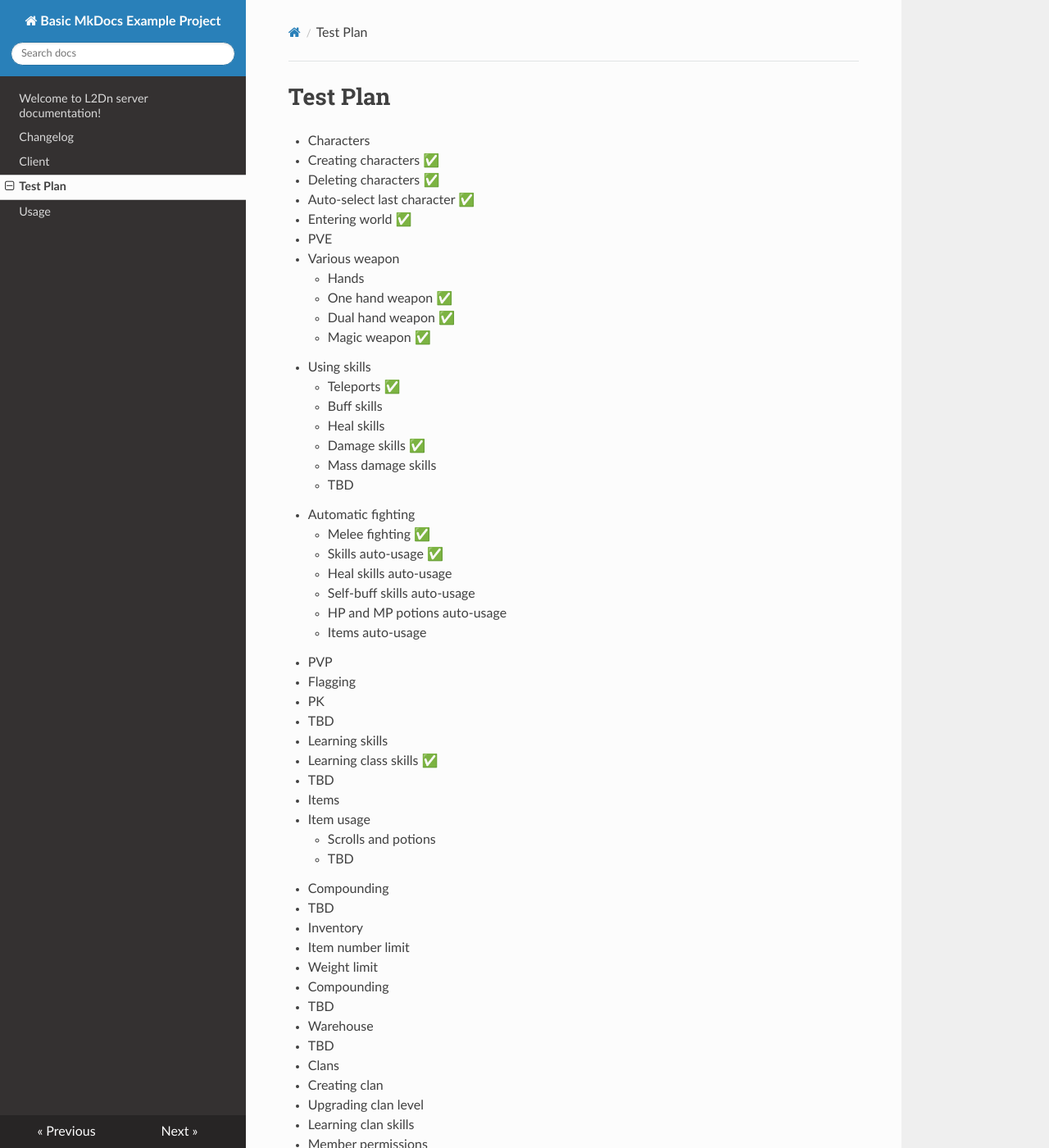
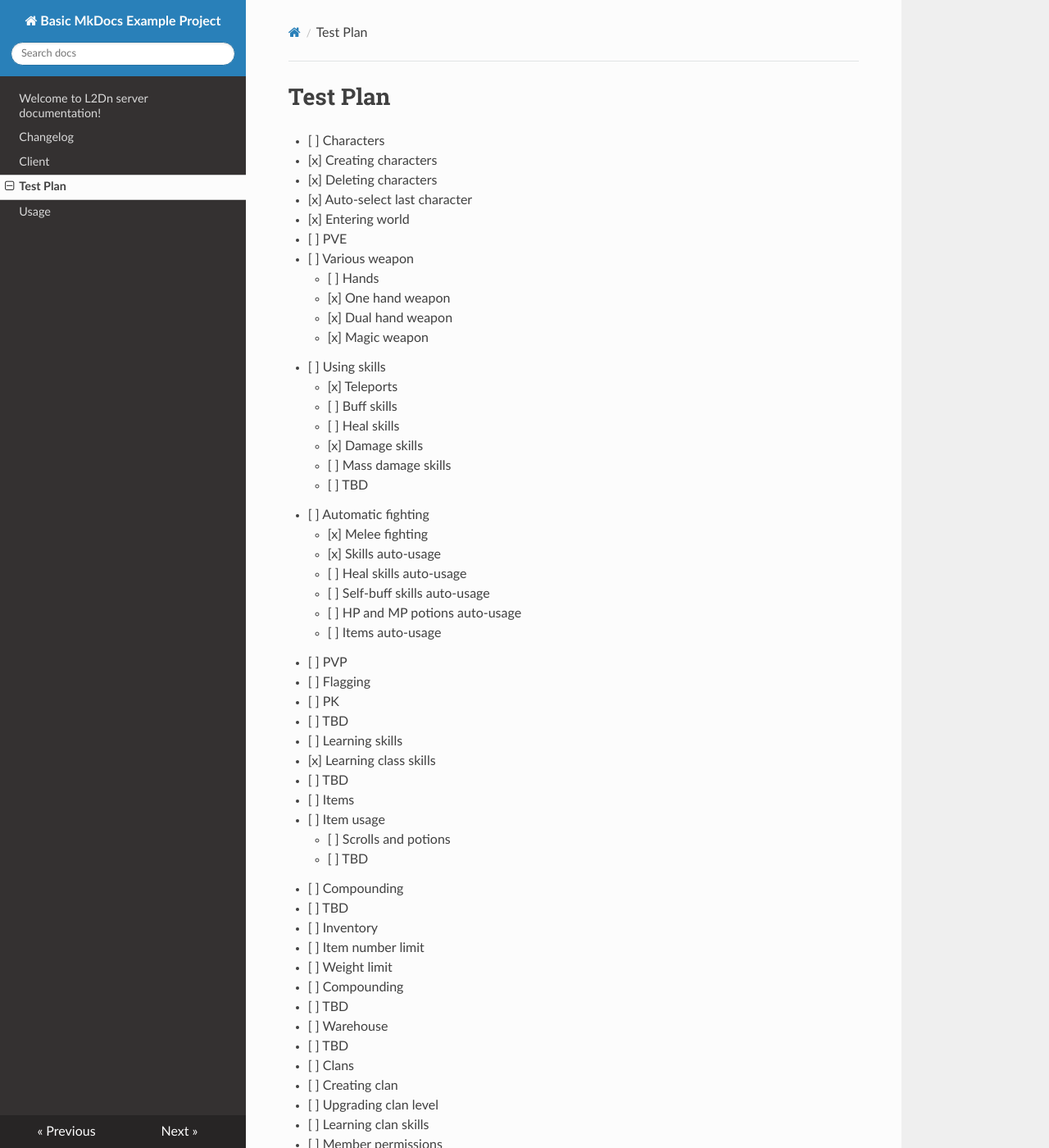
Before and after one commit to ax-grymyr/l2dn.readthedocs.io, an MkDocs documentation site: the page built from docs/TestPlan.md, in a window 1280 px wide and 1400 px high. Shown: the whole window at 82% size. Built offline with MkDocs 1.6.1, drawn with Linux system fonts in a browser that asks for light colours; nearby versions of some CDN libraries; some of the changed text lies outside the part shown.

```diff
--- a/docs/TestPlan.md
+++ b/docs/TestPlan.md
@@ -1,75 +1,75 @@
 # Test Plan
 
-* Characters
-  * Creating characters ✅
-  * Deleting characters ✅
-  * Auto-select last character ✅
-* Entering world ✅
-* PVE
-  * Various weapon
-    * Hands
-    * One hand weapon ✅
-    * Dual hand weapon ✅
-    * Magic weapon ✅
-  * Using skills
-    * Teleports ✅
-    * Buff skills
-    * Heal skills
-    * Damage skills ✅
-    * Mass damage skills
-    * TBD
-  * Automatic fighting
-    * Melee fighting ✅
-    * Skills auto-usage ✅
-    * Heal skills auto-usage
-    * Self-buff skills auto-usage
-    * HP and MP potions auto-usage
-    * Items auto-usage
-* PVP
-  * Flagging
-  * PK
-  * TBD
-* Learning skills
-  * Learning class skills ✅
-  * TBD
-* Items
-  * Item usage
-    * Scrolls and potions
-    * TBD
-  * Compounding
-  * TBD
-* Inventory
-  * Item number limit
-  * Weight limit
-  * Compounding
-  * TBD
-* Warehouse
-  * TBD
-* Clans
-  * Creating clan
-  * Upgrading clan level
-  * Learning clan skills
-  * Member permissions
-  * Clan warehouse
-  * Clan halls
-    * Auctions
-    * Clan hall functions
-    * TBD
-  * Clan wars
-    * TBD
-* Alliances
-  * TBD
-* Mobs
-  * Auto-attack ✅
-  * Skills usage
-  * Social groups
-  * TBD
-* Sieges
-  * TBD
-* Olympiad
-  * TBD
-* Zones
-  * Peace zones
-  * PVP zones
-  * TBD
-* TBD
+- [ ] Characters
+  * [x] Creating characters
+  * [x] Deleting characters
+  * [x] Auto-select last character
+- [x] Entering world
+- [ ] PVE
+  * [ ] Various weapon
+    + [ ] Hands
+    + [x] One hand weapon
+    + [x] Dual hand weapon
+    + [x] Magic weapon
+  * [ ] Using skills
+    + [x] Teleports
+    + [ ] Buff skills
+    + [ ] Heal skills
+    + [x] Damage skills
+    + [ ] Mass damage skills
+    + [ ] TBD
+  * [ ] Automatic fighting
+    + [x] Melee fighting
+    + [x] Skills auto-usage
+    + [ ] Heal skills auto-usage
+    + [ ] Self-buff skills auto-usage
+    + [ ] HP and MP potions auto-usage
+    + [ ] Items auto-usage
+- [ ] PVP
+  * [ ] Flagging
+  * [ ] PK
+  * [ ] TBD
+- [ ] Learning skills
+  * [x] Learning class skills
+  * [ ] TBD
+- [ ] Items
+  * [ ] Item usage
+    + [ ] Scrolls and potions
+    + [ ] TBD
+  * [ ] Compounding
+  * [ ] TBD
+- [ ] Inventory
+  * [ ] Item number limit
+  * [ ] Weight limit
+  * [ ] Compounding
+  * [ ] TBD
+* [ ] Warehouse
+  * [ ] TBD
+- [ ] Clans
+  * [ ] Creating clan
+  * [ ] Upgrading clan level
+  * [ ] Learning clan skills
+  * [ ] Member permissions
+  * [ ] Clan warehouse
+  * [ ] Clan halls
+    + [ ] Auctions
+    + [ ] Clan hall functions
+    + [ ] TBD
+  * [ ] Clan wars
+    + [ ] TBD
+- [ ] Alliances
+  * [ ] TBD
+- [ ] Mobs
+  * [x] Auto-attack
+  * [ ] Skills usage
+  * [ ] Social groups
+  * [ ] TBD
+- [ ] Sieges
+  * [ ] TBD
+- [ ] Olympiad
+  * [ ] TBD
+- [ ] Zones
+  * [ ] Peace zones
+  * [ ] PVP zones
+  * [ ] TBD
+- [ ] TBD
```
